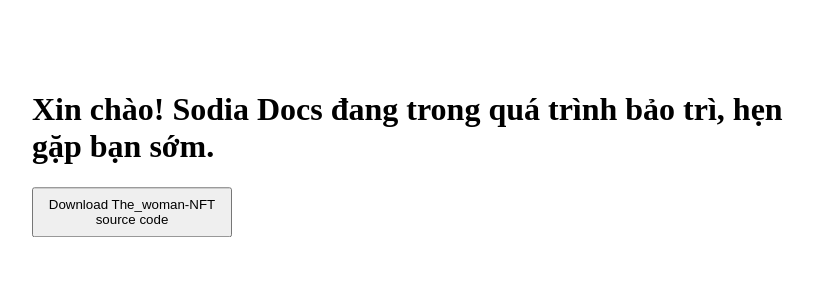
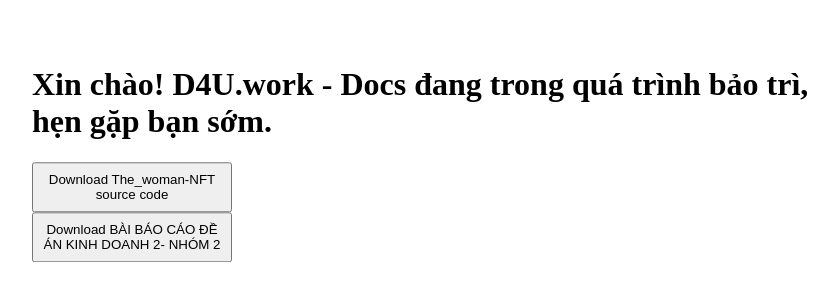
Before and after one commit to luongcongthanh02/Sodia-Docs, a plain HTML site: page index.html in a window 1280 px wide. Shown: the part 290-590 px from the top of the page, without its empty margins (401-1239 px from the left). Drawn offline with Linux system fonts and the light colour scheme.

Commit message:
thêm đề án kinh doanh 2

```diff
--- a/index.html
+++ b/index.html
@@ -10,7 +10,7 @@
   <body>
     <header class="header">
       <h1>
-        Xin chào! Sodia Docs đang trong quá trình bảo trì, hẹn gặp bạn sớm.
+        Xin chào! D4U.work - Docs đang trong quá trình bảo trì, hẹn gặp bạn sớm.
       </h1>
       <div class="grid">
         <!-- <a href="/download/d (2).txt" download
@@ -25,6 +25,21 @@
         <button>Tải file</button>
         <button>Tải file</button> -->
       </div>
+      <div class="grid">
+        <!-- <a href="/download/d (2).txt" download
+          ><button>Tải sale kits</button></a
+        > -->
+        <a
+          href="/download/daihocmo/BÀI BÁO CÁO ĐỀ ÁN KINH DOANH 2- NHÓM 2.zip"
+          download
+          ><button>Download BÀI BÁO CÁO ĐỀ ÁN KINH DOANH 2- NHÓM 2</button></a
+        >
+        <!-- <button>Tải SoPs</button> -->
+        <!-- <button>Tải E-book</button>
+        <button>Tải tài liệu in ấn</button>
+        <button>Tải file</button>
+        <button>Tải file</button> -->
+      </div>
     </header>
   </body>
 </html>
```
Also changed, not shown: 1 other file.
